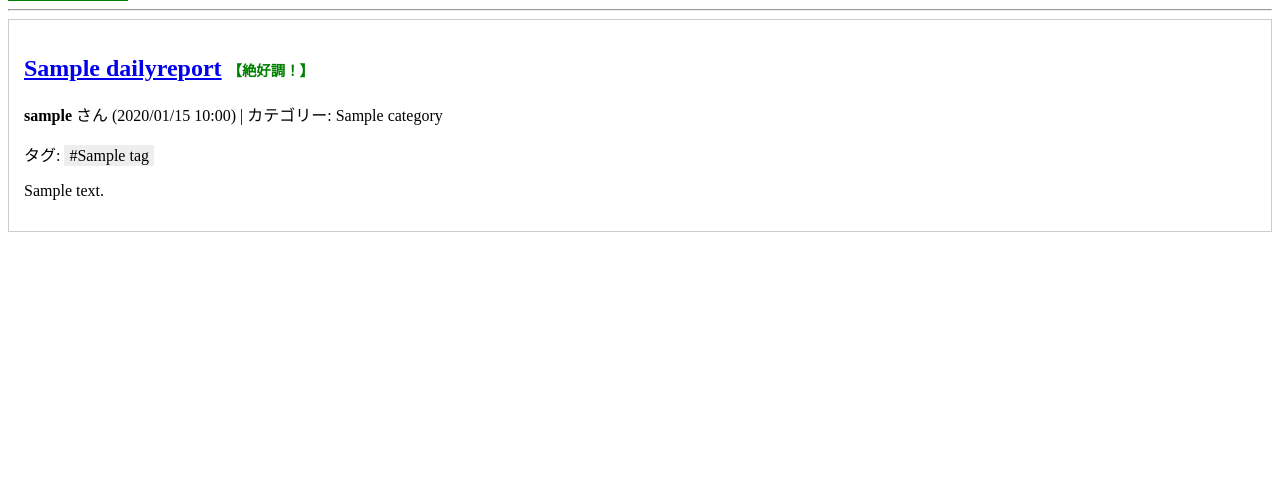
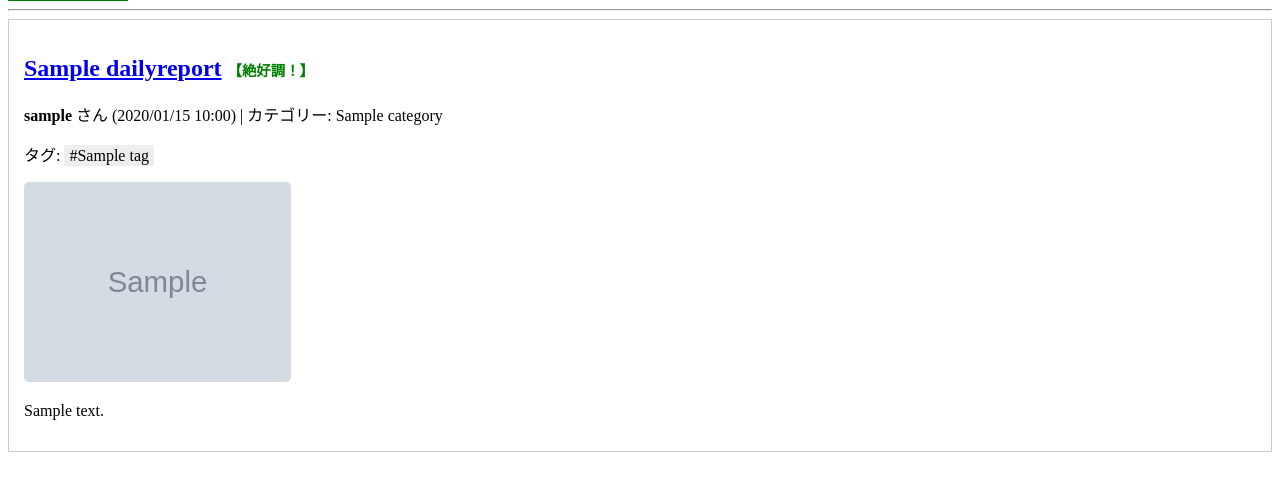
Before and after one commit to RYO-102/DailyReportApp-database-lecture_ver-, a Django app: page / in a window 1280 px wide. Shown: the part 223-714 px from the top of the page. Run offline with Django 5.2, Linux system fonts and the light colour scheme; tables that the repository leaves empty hold one stand-in row (values such as "Sample post"); grey boxes marked "Sample" are stand-in pictures.

Commit message:
画像サイズが大きくなりすぎないように改善

```diff
--- a/reports/templates/reports/report_detail.html
+++ b/reports/templates/reports/report_detail.html
@@ -24,7 +24,8 @@
 
     {% if report.image %}
         <div style="margin: 20px 0;">
-            <img src="{{ report.image.url }}" alt="投稿画像" style="max-width: 100%; height: auto;">
+            <img src="{{ report.image.url }}" alt="投稿画像"
+                style="max-width: 100%; max-height: 500px; object-fit: contain;">
         </div>
     {% endif %}
 
--- a/reports/templates/reports/report_list.html
+++ b/reports/templates/reports/report_list.html
@@ -41,6 +41,13 @@
                 {% endfor %}
             </p>
 
+            {% if report.image %}
+                <div style="margin-top: 10px;">
+                    <img src="{{ report.image.url }}" alt="投稿画像"
+                        style="max-width: 100%; max-height: 200px; object-fit: cover; border-radius: 5px;">
+                </div>
+            {% endif %}
+
             <p>{{ report.content|linebreaksbr }}</p>
         </div>
     {% empty %}
```
